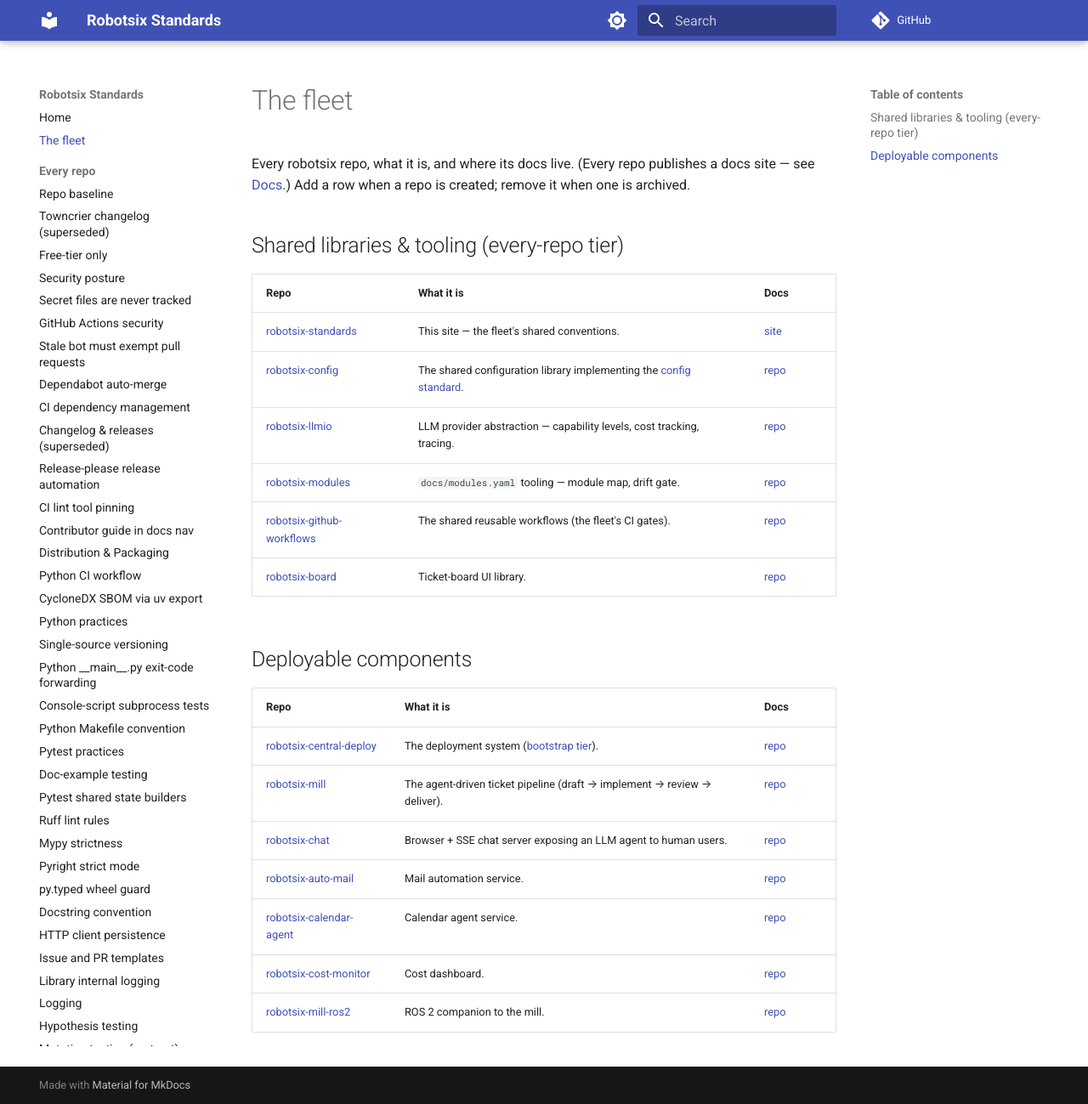
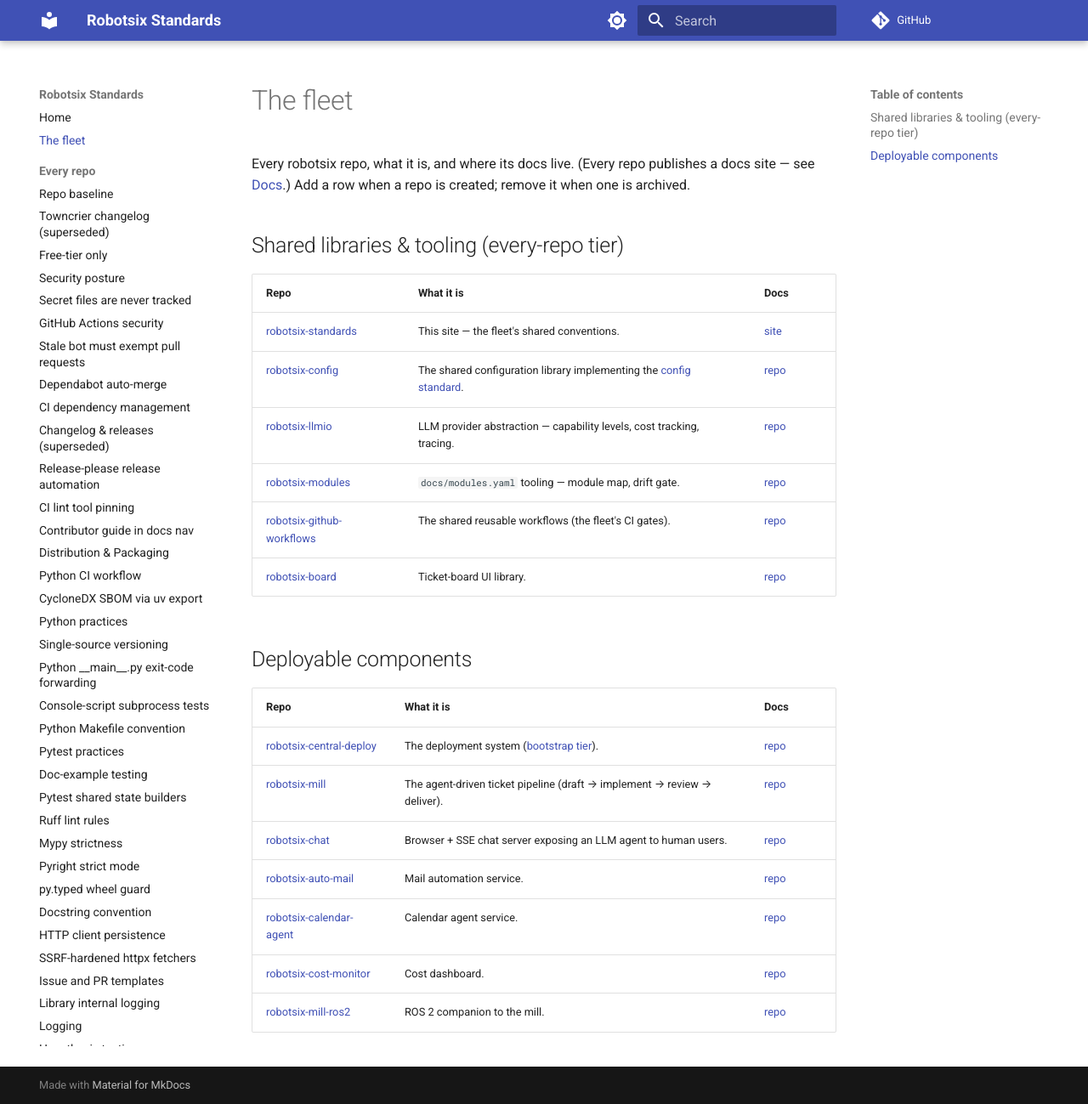
Before and after one commit to damien-robotsix/robotsix-standards, an MkDocs documentation site: the page built from docs/fleet.md, in a window 1280 px wide and 1299 px high. Shown: the whole window at 85% size. Built offline with MkDocs 1.6.1 and Material for MkDocs 9.7.7, drawn with Linux system fonts in a browser that asks for light colours; comment, search, counter and statistics services are not loaded.

Commit message:
ci: register ssrf-hardened-fetchers.md in mkdocs nav

```diff
--- a/mkdocs.yml
+++ b/mkdocs.yml
@@ -102,6 +102,7 @@
       - py.typed wheel guard: py-typed-wheel-guard.md
       - Docstring convention: docstrings.md
       - HTTP client persistence: http-client-persistence.md
+      - SSRF-hardened httpx fetchers: ssrf-hardened-fetchers.md
       - Issue and PR templates: issue-pr-templates.md
       - Library internal logging: library-logging.md
       - Logging: logging.md
```
